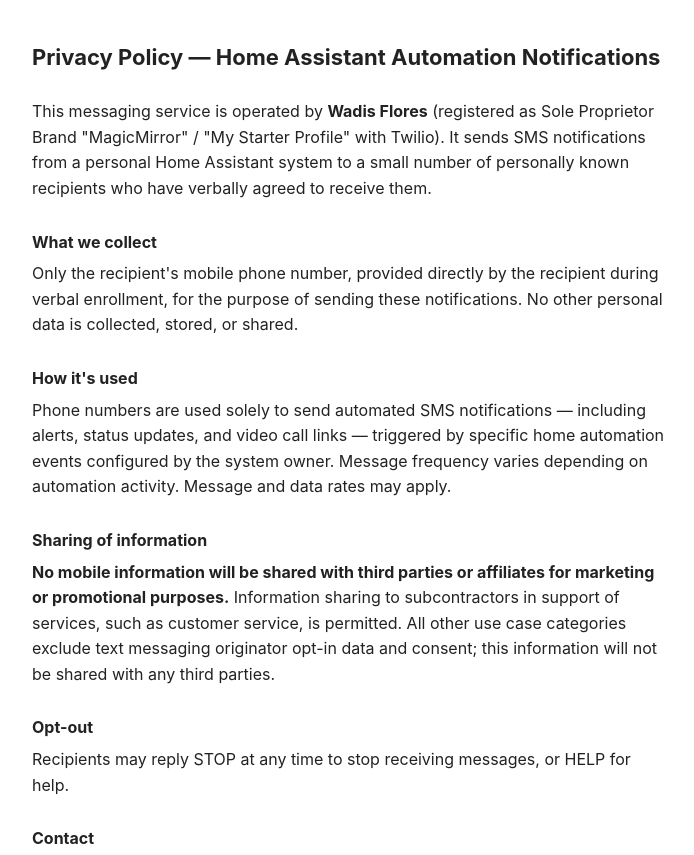
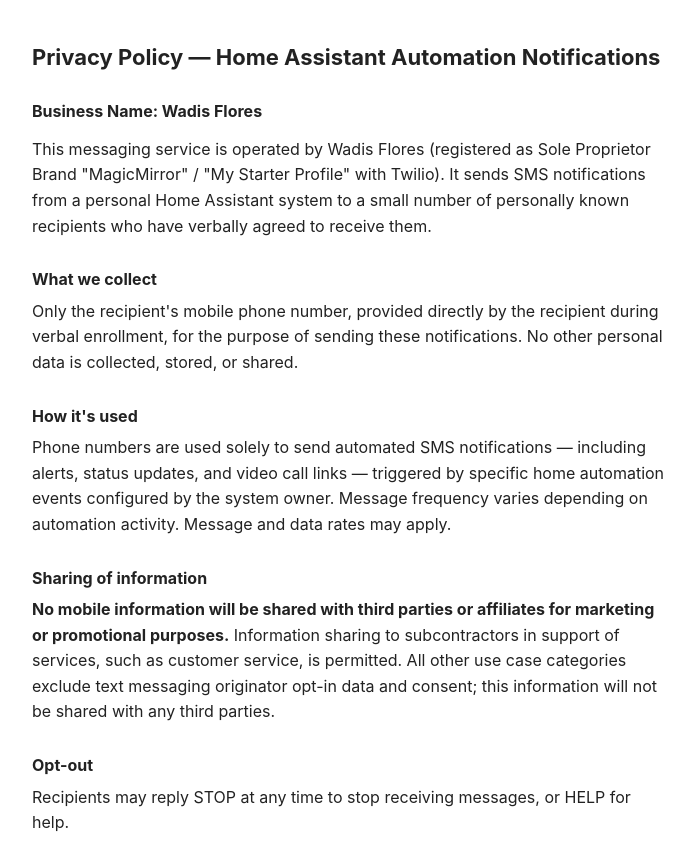
Before and after one commit to wafoarlo/magiccall, a plain HTML site: page index.html in a window 1280 px wide. Shown: the top 855 px of the page, without its empty margins (288-982 px from the left). Drawn offline with Linux system fonts and the light colour scheme.

Commit message:
Revise privacy policy and add business name
Updated the privacy policy text to include business name and corrected HTML formatting.

```diff
--- a/index.html
+++ b/index.html
@@ -22,7 +22,9 @@
 
 <h1>Privacy Policy — Home Assistant Automation Notifications</h1>
 
-<p>This messaging service is operated by <strong>Wadis Flores</strong> (registered as Sole Proprietor Brand "MagicMirror" / "My Starter Profile" with Twilio). It sends SMS notifications from a personal Home Assistant system to a small number of personally known recipients who have verbally agreed to receive them.</p>
+<p><strong>Business Name: Wadis Flores</strong></p>
+
+<p>This messaging service is operated by Wadis Flores (registered as Sole Proprietor Brand "MagicMirror" / "My Starter Profile" with Twilio). It sends SMS notifications from a personal Home Assistant system to a small number of personally known recipients who have verbally agreed to receive them.</p>
 
 <h2>What we collect</h2>
 <p>Only the recipient's mobile phone number, provided directly by the recipient during verbal enrollment, for the purpose of sending these notifications. No other personal data is collected, stored, or shared.</p>
```
